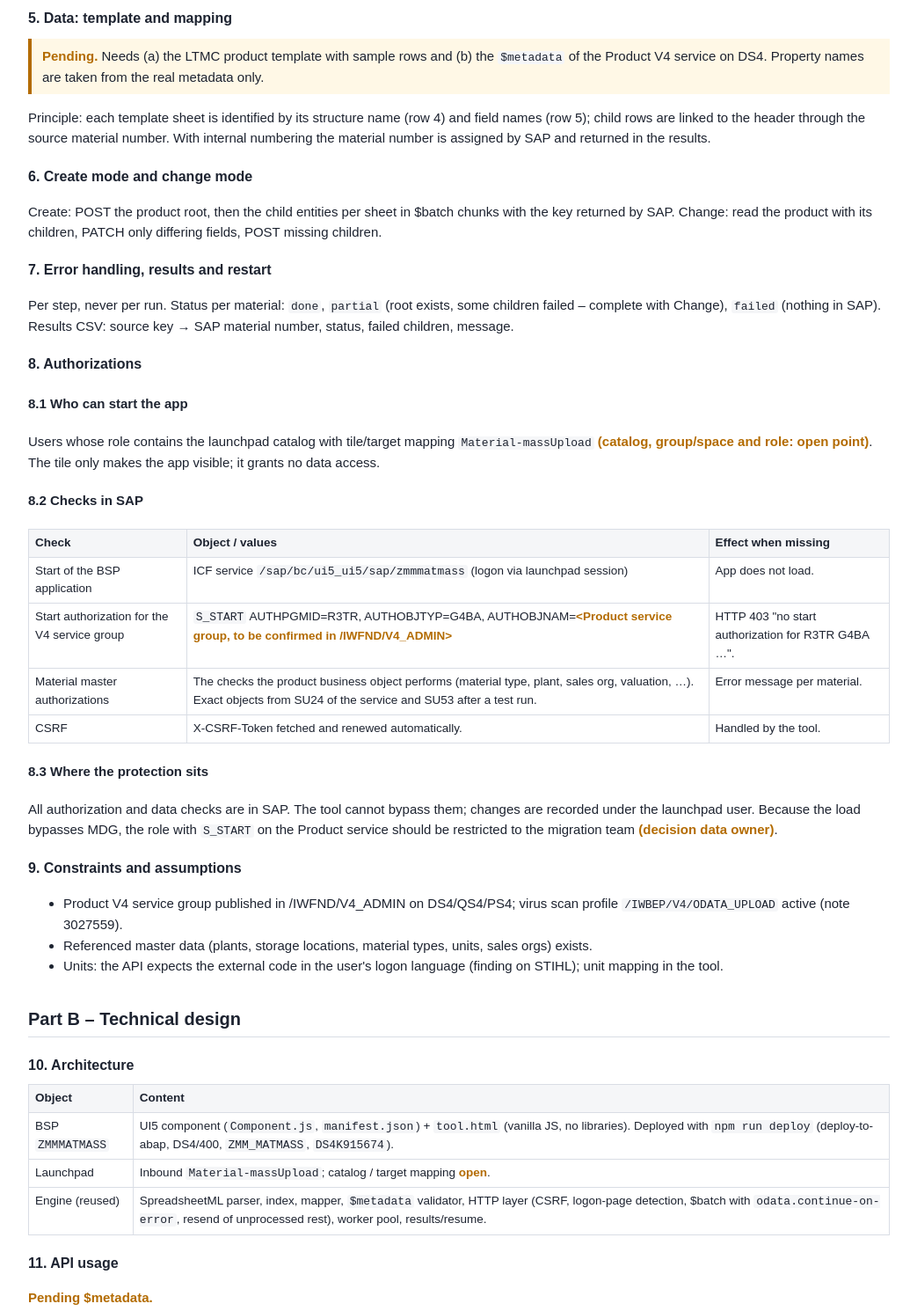
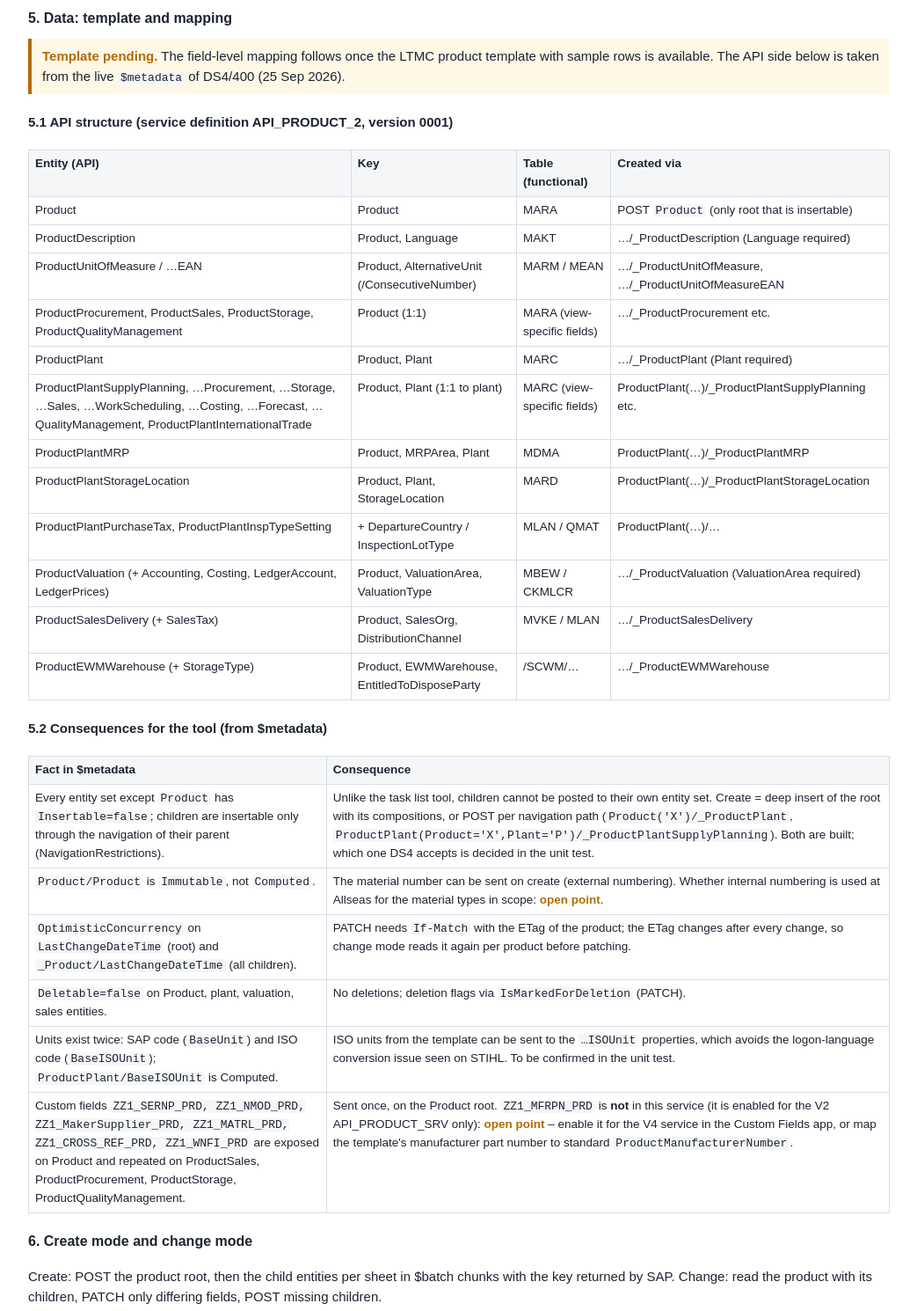
Before and after one commit to Allseas-del/zmm-matmass, a website: page docs/design.html in a window 1280 px wide. Shown: the part 1240-2730 px from the top of the page at 88% size, without its empty margins (118-1161 px from the left). Drawn offline with Linux system fonts and the light colour scheme.

Commit message:
Design v0.2: API_PRODUCT_2 structure and consequences from DS4 metadata
Co-Authored-By: Claude Opus 5.5 <noreply@anthropic.com>
Claude-Session: https://claude.ai/code/session_01GHyhaf4aQWnNAusV4XA1Ey

```diff
--- a/docs/design.html
+++ b/docs/design.html
@@ -27,7 +27,7 @@
 <table class="meta">
 <tr><td>Customer</td><td>Allseas – S/4HANA 2023 FPS01, DS4 (build 400, test 410) → QS4 → PS4</td></tr>
 <tr><td>Author</td><td>Pjotr Dassen</td></tr>
-<tr><td>Version</td><td>0.1 (draft – mapping pending)</td></tr>
+<tr><td>Version</td><td>0.2 (draft – API structure from $metadata; template mapping pending)</td></tr>
 <tr><td>Date</td><td>25 September 2026</td></tr>
 <tr><td>Package / transport</td><td><code>ZMM_MATMASS</code> / <code>DS4K915674</code></td></tr>
 <tr><td>Repository</td><td><code>C:\dev\zmm-matmass</code> – github.com/Allseas-del/zmm-matmass</td></tr>
@@ -68,9 +68,33 @@
 <p>Same layout as the task list tool: Connection, File, Data (editable grid per sheet, max. 500 rows shown, filter on material), Execute, Log. Connection is reduced to sap-client and service path; host and logon come from the launchpad.</p>
 
 <h3>5. Data: template and mapping</h3>
-<div class="note"><span class="open">Pending.</span> Needs (a) the LTMC product template with sample rows and (b) the <code>$metadata</code> of the Product V4 service on DS4. Property names are taken from the real metadata only.</div>
-<p>Principle: each template sheet is identified by its structure name (row 4) and field names (row 5); child rows are linked to the header through the source material number. With internal numbering the material number is assigned by SAP and returned in the results.</p>
-
+<div class="note"><span class="open">Template pending.</span> The field-level mapping follows once the LTMC product template with sample rows is available. The API side below is taken from the live <code>$metadata</code> of DS4/400 (25 Sep 2026).</div>
+<h4>5.1 API structure (service definition API_PRODUCT_2, version 0001)</h4>
+<table>
+<tr><th>Entity (API)</th><th>Key</th><th>Table (functional)</th><th>Created via</th></tr>
+<tr><td>Product</td><td>Product</td><td>MARA</td><td>POST <code>Product</code> (only root that is insertable)</td></tr>
+<tr><td>ProductDescription</td><td>Product, Language</td><td>MAKT</td><td>…/_ProductDescription (Language required)</td></tr>
+<tr><td>ProductUnitOfMeasure / …EAN</td><td>Product, AlternativeUnit (/ConsecutiveNumber)</td><td>MARM / MEAN</td><td>…/_ProductUnitOfMeasure, …/_ProductUnitOfMeasureEAN</td></tr>
+<tr><td>ProductProcurement, ProductSales, ProductStorage, ProductQualityManagement</td><td>Product (1:1)</td><td>MARA (view-specific fields)</td><td>…/_ProductProcurement etc.</td></tr>
+<tr><td>ProductPlant</td><td>Product, Plant</td><td>MARC</td><td>…/_ProductPlant (Plant required)</td></tr>
+<tr><td>ProductPlantSupplyPlanning, …Procurement, …Storage, …Sales, …WorkScheduling, …Costing, …Forecast, …QualityManagement, ProductPlantInternationalTrade</td><td>Product, Plant (1:1 to plant)</td><td>MARC (view-specific fields)</td><td>ProductPlant(…)/_ProductPlantSupplyPlanning etc.</td></tr>
+<tr><td>ProductPlantMRP</td><td>Product, MRPArea, Plant</td><td>MDMA</td><td>ProductPlant(…)/_ProductPlantMRP</td></tr>
+<tr><td>ProductPlantStorageLocation</td><td>Product, Plant, StorageLocation</td><td>MARD</td><td>ProductPlant(…)/_ProductPlantStorageLocation</td></tr>
+<tr><td>ProductPlantPurchaseTax, ProductPlantInspTypeSetting</td><td>+ DepartureCountry / InspectionLotType</td><td>MLAN / QMAT</td><td>ProductPlant(…)/…</td></tr>
+<tr><td>ProductValuation (+ Accounting, Costing, LedgerAccount, LedgerPrices)</td><td>Product, ValuationArea, ValuationType</td><td>MBEW / CKMLCR</td><td>…/_ProductValuation (ValuationArea required)</td></tr>
+<tr><td>ProductSalesDelivery (+ SalesTax)</td><td>Product, SalesOrg, DistributionChannel</td><td>MVKE / MLAN</td><td>…/_ProductSalesDelivery</td></tr>
+<tr><td>ProductEWMWarehouse (+ StorageType)</td><td>Product, EWMWarehouse, EntitledToDisposeParty</td><td>/SCWM/…</td><td>…/_ProductEWMWarehouse</td></tr>
+</table>
+<h4>5.2 Consequences for the tool (from $metadata)</h4>
+<table>
+<tr><th>Fact in $metadata</th><th>Consequence</th></tr>
+<tr><td>Every entity set except <code>Product</code> has <code>Insertable=false</code>; children are insertable only through the navigation of their parent (NavigationRestrictions).</td><td>Unlike the task list tool, children cannot be posted to their own entity set. Create = deep insert of the root with its compositions, or POST per navigation path (<code>Product('X')/_ProductPlant</code>, <code>ProductPlant(Product='X',Plant='P')/_ProductPlantSupplyPlanning</code>). Both are built; which one DS4 accepts is decided in the unit test.</td></tr>
+<tr><td><code>Product/Product</code> is <code>Immutable</code>, not <code>Computed</code>.</td><td>The material number can be sent on create (external numbering). Whether internal numbering is used at Allseas for the material types in scope: <span class="open">open point</span>.</td></tr>
+<tr><td><code>OptimisticConcurrency</code> on <code>LastChangeDateTime</code> (root) and <code>_Product/LastChangeDateTime</code> (all children).</td><td>PATCH needs <code>If-Match</code> with the ETag of the product; the ETag changes after every change, so change mode reads it again per product before patching.</td></tr>
+<tr><td><code>Deletable=false</code> on Product, plant, valuation, sales entities.</td><td>No deletions; deletion flags via <code>IsMarkedForDeletion</code> (PATCH).</td></tr>
+<tr><td>Units exist twice: SAP code (<code>BaseUnit</code>) and ISO code (<code>BaseISOUnit</code>); <code>ProductPlant/BaseISOUnit</code> is Computed.</td><td>ISO units from the template can be sent to the <code>…ISOUnit</code> properties, which avoids the logon-language conversion issue seen on STIHL. To be confirmed in the unit test.</td></tr>
+<tr><td>Custom fields <code>ZZ1_SERNP_PRD, ZZ1_NMOD_PRD, ZZ1_MakerSupplier_PRD, ZZ1_MATRL_PRD, ZZ1_CROSS_REF_PRD, ZZ1_WNFI_PRD</code> are exposed on Product and repeated on ProductSales, ProductProcurement, ProductStorage, ProductQualityManagement.</td><td>Sent once, on the Product root. <code>ZZ1_MFRPN_PRD</code> is <b>not</b> in this service (it is enabled for the V2 API_PRODUCT_SRV only): <span class="open">open point</span> – enable it for the V4 service in the Custom Fields app, or map the template's manufacturer part number to standard <code>ProductManufacturerNumber</code>.</td></tr>
+</table>
 <h3>6. Create mode and change mode</h3>
 <p>Create: POST the product root, then the child entities per sheet in $batch chunks with the key returned by SAP. Change: read the product with its children, PATCH only differing fields, POST missing children.</p>
 
@@ -107,7 +131,7 @@
 <tr><td>Engine (reused)</td><td>SpreadsheetML parser, index, mapper, <code>$metadata</code> validator, HTTP layer (CSRF, logon-page detection, $batch with <code>odata.continue-on-error</code>, resend of unprocessed rest), worker pool, results/resume.</td></tr>
 </table>
 <h3>11. API usage</h3>
-<p class="open">Pending $metadata.</p>
+<p>Service definition <code>API_PRODUCT_2</code>, version <code>0001</code> (namespace <code>com.sap.gateway.srvd_a2x.api_product_2.v0001</code>), OData V4, formats JSON. Service path: <span class="open">to be confirmed (URL that returned the $metadata)</span>. $batch with <code>odata.continue-on-error</code> as in the task list tool; each product and its children are sent as one unit, products in parallel workers.</p>
 <h3>12. Volume</h3>
 <p>Chunk size ("split") and parallel workers configurable; to be measured with ~100 materials in DS4/410.</p>
 
@@ -115,12 +139,14 @@
 <table>
 <tr><th>#</th><th>Point</th><th>Status</th></tr>
 <tr><td>1</td><td>LTMC product template with sample data</td><td class="open">open</td></tr>
-<tr><td>2</td><td>Product V4 service on DS4: service group, path, $metadata</td><td class="open">open</td></tr>
-<tr><td>3</td><td>ZZ1_*_PRD fields enabled for the V4 Product API (Custom Fields app)</td><td class="open">open</td></tr>
+<tr><td>2</td><td>Product V4 service on DS4: $metadata read 25 Sep 2026 (API_PRODUCT_2 v0001); exact service path / service group for S_START</td><td class="open">open</td></tr>
+<tr><td>3</td><td>ZZ1_MFRPN_PRD missing in the V4 service (other six ZZ1_*_PRD fields present)</td><td class="open">open</td></tr>
+<tr><td>6</td><td>Internal or external material numbering for the material types in scope</td><td class="open">open</td></tr>
+<tr><td>7</td><td>Deep insert vs. POST per navigation – decide in unit test</td><td class="open">open</td></tr>
 <tr><td>4</td><td>Launchpad catalog, target mapping, role; who gets S_START on the Product service</td><td class="open">open</td></tr>
 <tr><td>5</td><td>MDG bypass accepted for this load – confirm with data owner</td><td class="open">open</td></tr>
 </table>
-<p class="muted">Material Master Mass Upload – FD/TD – version 0.1 – 25 September 2026</p>
+<p class="muted">Material Master Mass Upload – FD/TD – version 0.2 – 25 September 2026</p>
 </main>
 </body>
 </html>
```
